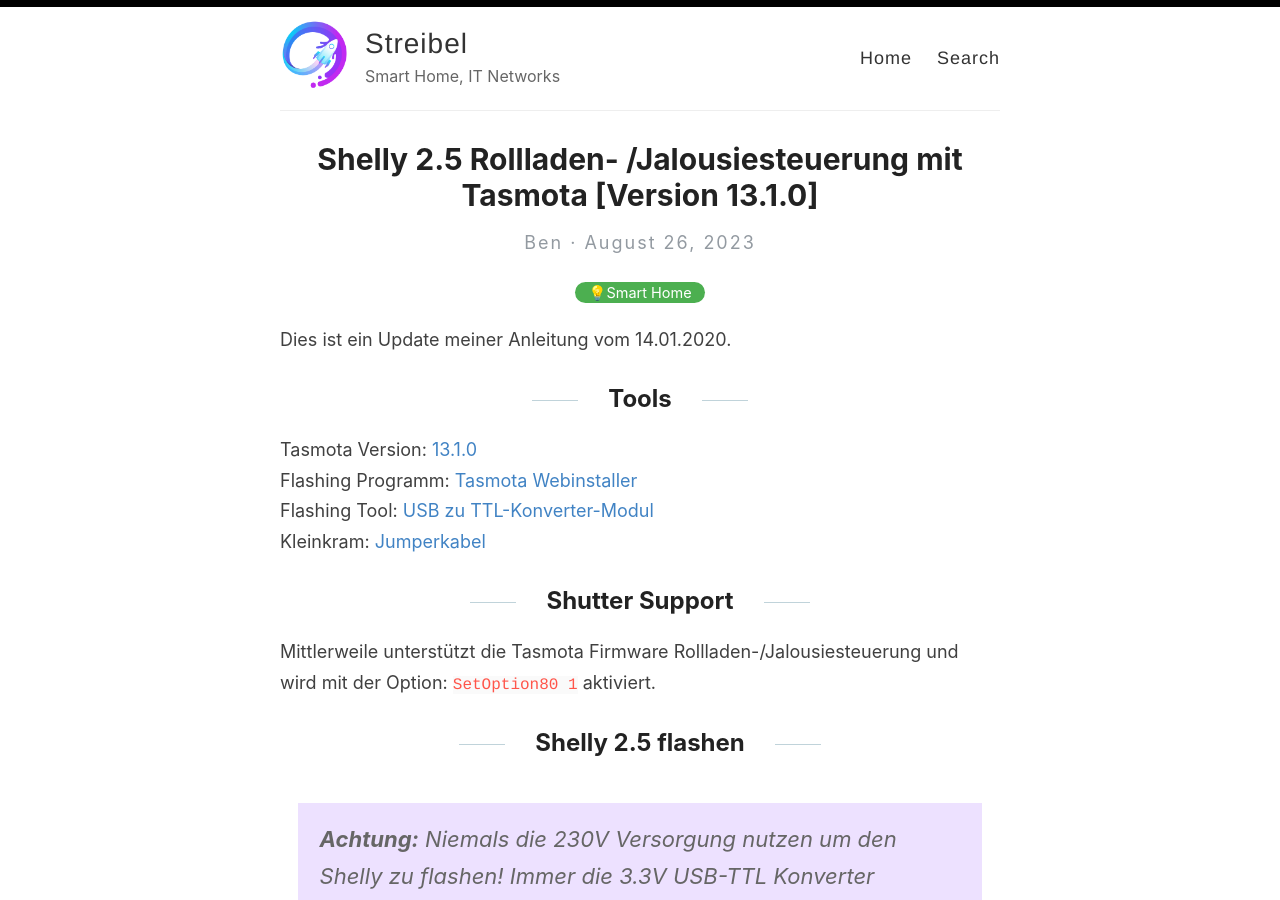
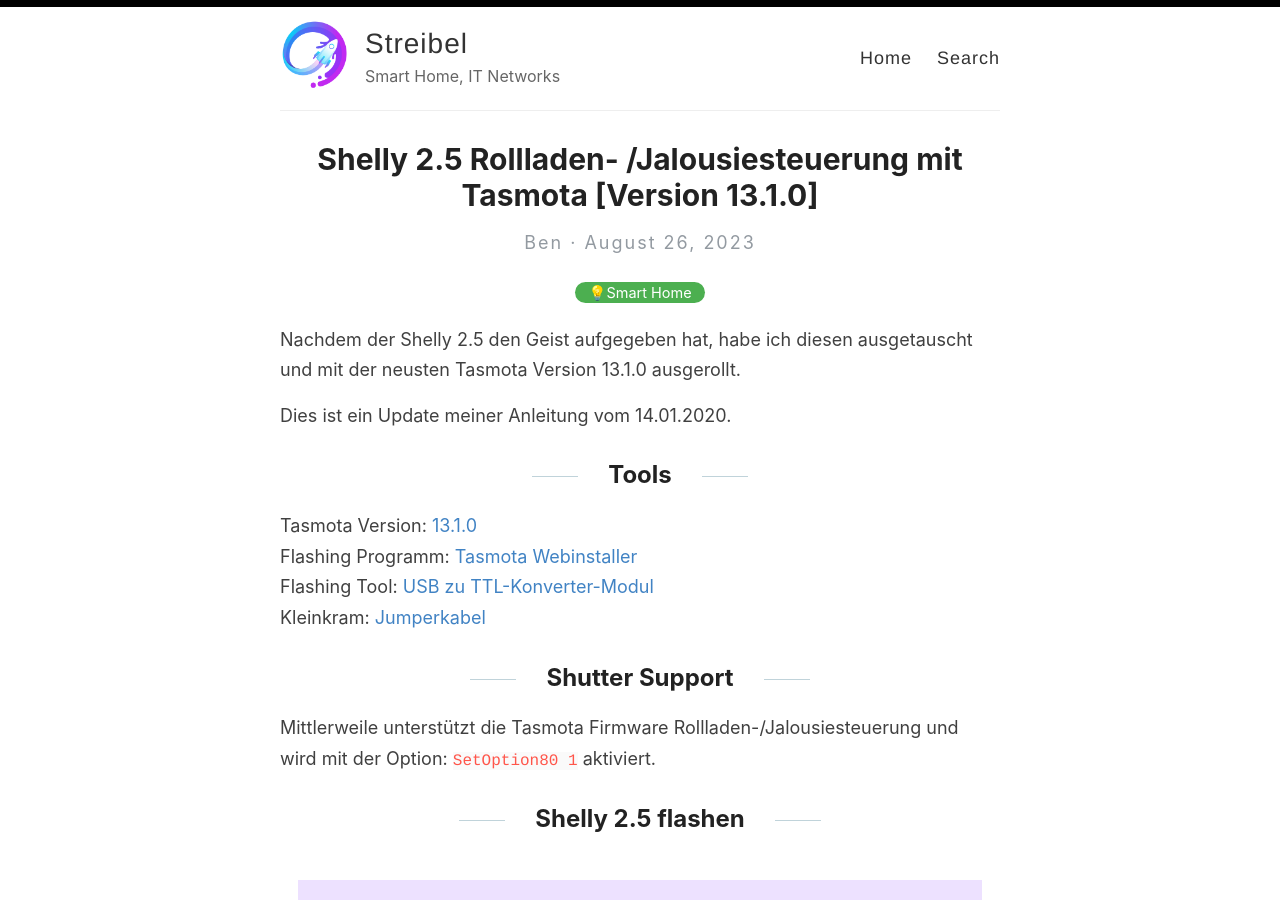
Before and after one commit to Slinx05/slinx05.github.io_old, a Jekyll site: the page built from _posts/2023-08-26-shelly2.5-tasmota-shutter[Version 13.1.0].md, in a window 1280 px wide and 900 px high. Built offline with Jekyll 4.4.1, drawn with Linux system fonts in a browser that asks for light colours; comment, search, counter and statistics services are not loaded.

Commit message:
Einleitung ergänzt

```diff
--- a/_posts/2023-08-26-shelly2.5-tasmota-shutter[Version 13.1.0].md
+++ b/_posts/2023-08-26-shelly2.5-tasmota-shutter[Version 13.1.0].md
@@ -4,6 +4,8 @@
 categories: [💡Smart Home]
 excerpt: Nachdem der Shelly 2.5 den Geist aufgegeben hat, habe ich diesen ausgetauscht und mit der neusten Tasmota Version 13.1.0 ausgerollt.
 ---
+
+Nachdem der Shelly 2.5 den Geist aufgegeben hat, habe ich diesen ausgetauscht und mit der neusten Tasmota Version 13.1.0 ausgerollt.
 
 Dies ist ein Update meiner Anleitung vom 14.01.2020.
 
```
